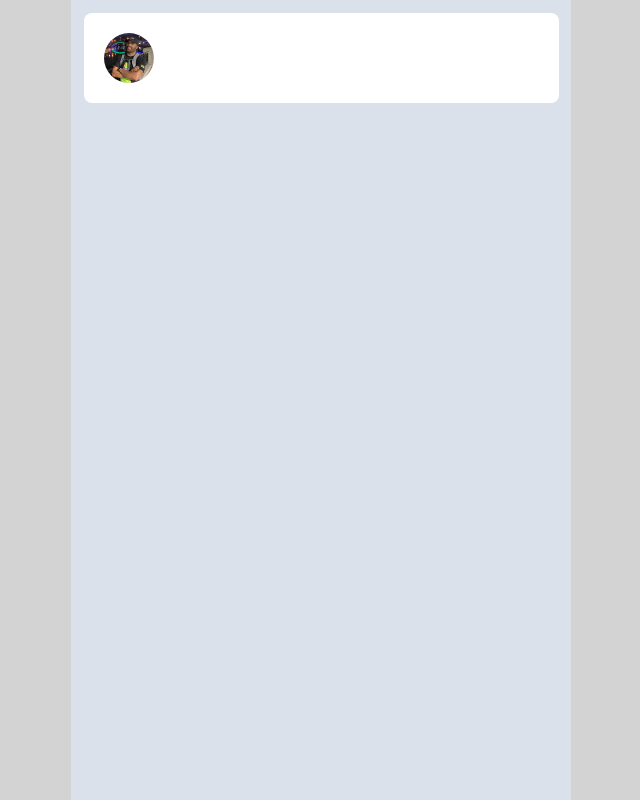
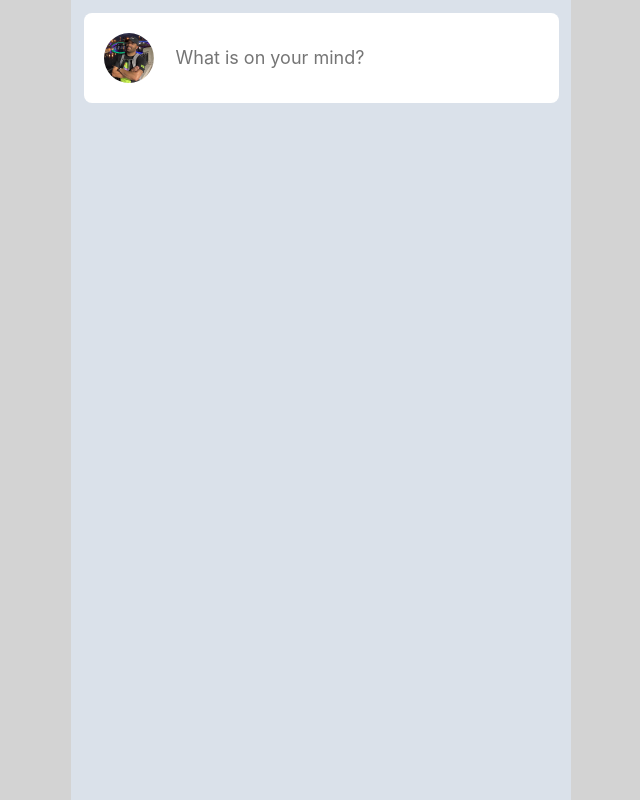
Before and after one commit to calebq2010/facebook-posts-qa, a React (Create React App) app: page / in a window 1280 px wide. Shown: the whole page, without its empty margins (319-959 px from the left). Built offline with nearby package versions, Linux system fonts and the light colour scheme.

Commit message:
adding main post input for what is on your mind and it saving the textValue in state on change

```diff
--- a/src/components/MainPostSection-styling.js
+++ b/src/components/MainPostSection-styling.js
@@ -22,3 +22,12 @@ export const MainInputSection = styled.div`
     align-items: center;
     padding: 20px;
 `
+
+export const MainPostInput = styled.input`
+  border: none;
+  margin-left: 20px;
+  font-size: 18px;
+  &:focus {
+      outline: none;
+    }
+`
--- a/src/components/MainPostSection.tsx
+++ b/src/components/MainPostSection.tsx
@@ -1,15 +1,24 @@
-import { useState } from 'react'
-import { MainProfilePicture, MainInputSection, MainSection, MainForm } from './MainPostSection-styling'
+import React, { useState } from 'react'
+import { MainProfilePicture, MainPostInput, MainInputSection, MainSection, MainForm } from './MainPostSection-styling'
 import profilePicture from '../photos/caleb_quinn.png'
 
 export const MainPostSection = () => {
   const [textValue, setTextValue] = useState("")
 
+  const textChangedEvent = (event: React.ChangeEvent<HTMLInputElement>) => setTextValue(event.target.value)
+
   return (
     <MainSection>
       <MainForm>
         <MainInputSection>
-          <MainProfilePicture src={profilePicture} alt='profile' />
+          <MainProfilePicture src={ profilePicture } alt='profile' />
+          <MainPostInput
+            type='text'
+            placeholder='What is on your mind?'
+            id='postText'
+            value={textValue}
+            onChange={ textChangedEvent }>
+          </MainPostInput>
         </MainInputSection>
       </MainForm>
     </MainSection>
```
